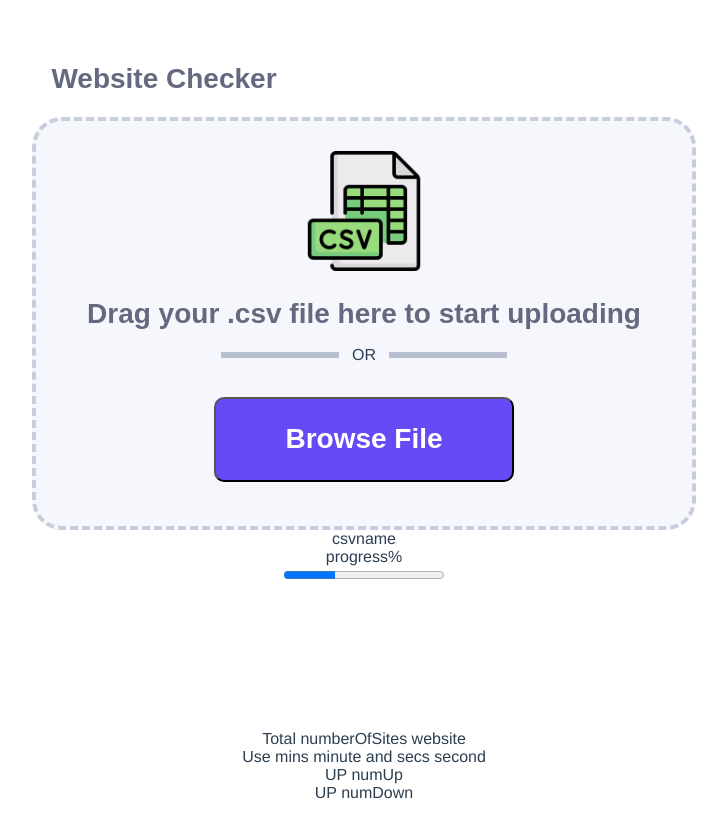
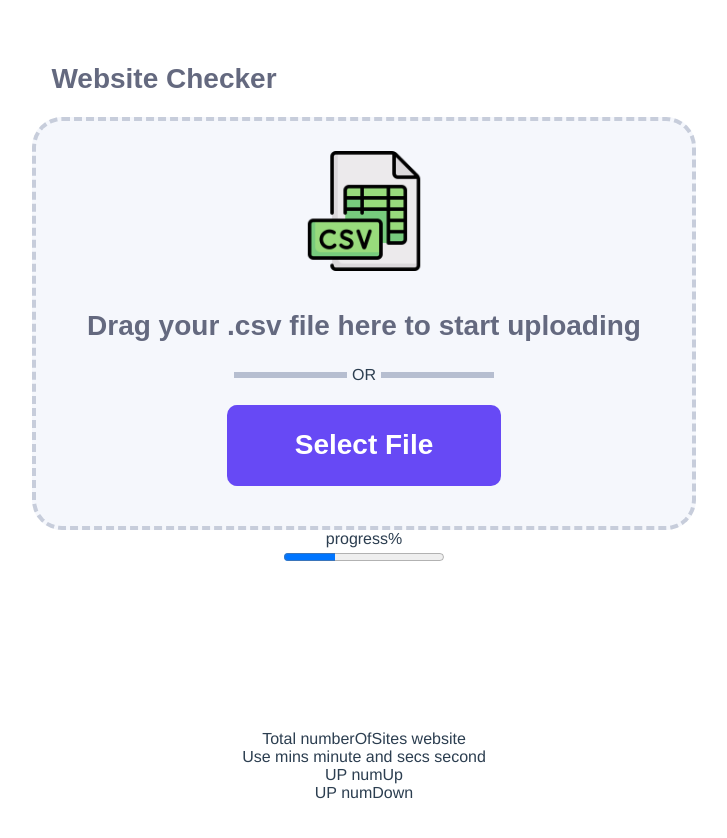
Before and after one commit to parmcoder/website-checker-frontend, a Vue app: page / in a window 1280 px wide. Shown: the top 838 px of the page, without its empty margins (276-1003 px from the left). Built offline with nearby package versions, Linux system fonts and the light colour scheme; no server answers.

Commit message:
feat: connected with backend

```diff
--- a/package.json
+++ b/package.json
@@ -11,8 +11,11 @@
     "lint:style": "stylelint src/**/*.{css,scss,vue}"
   },
   "dependencies": {
+    "axios": "^0.27.2",
     "pinia": "^2.0.17",
-    "vue": "^3.2.0"
+    "sass": "^1.54.3",
+    "vue": "^3.2.0",
+    "vue-axios": "^3.4.1"
   },
   "devDependencies": {
     "@typescript-eslint/eslint-plugin": "^4.28.2",
--- /dev/null
+++ b/src/components/Core/DropZone.vue
@@ -0,0 +1,117 @@
+<template>
+  <div
+    :class="{ 'active-dropzone': active }"
+    class="dropzone"
+    @dragenter.prevent="toggleActive"
+    @dragleave.prevent="toggleActive"
+    @dragover.prevent
+    @drop.prevent="toggleActive"
+  >
+    <img
+      class="image-frame"
+      alt="Vue logo"
+      src="@/assets/csv.png"
+      placeholder="Image of CSV?"
+    />
+    <div class="text">Drag your .csv file here to start uploading</div>
+    <div class="center">
+      <Line />
+      <div class="safe-text">OR</div>
+      <Line />
+    </div>
+    <label class="text center" for="dropzoneFile">Select File</label>
+    <input id="dropzoneFile" type="file" class="dropzoneFile" />
+  </div>
+</template>
+
+<script lang="ts">
+  import { ref } from 'vue'
+  import Line from '@/components/Decorators/Line.vue'
+  export default {
+    name: 'DropZone',
+    components: {
+      Line,
+    },
+    setup() {
+      const active = ref(false)
+      const toggleActive = () => {
+        active.value = !active.value
+      }
+      return { active, toggleActive }
+    },
+  }
+</script>
+
+<style scoped lang="scss">
+  .center {
+    display: flex;
+    align-items: center;
+    align-content: center;
+    justify-content: center;
+  }
+
+  .text {
+    font-family: Arial, Helvetica, sans-serif;
+    font-style: normal;
+    font-weight: 600;
+    font-size: 28px;
+    line-height: 38px;
+    color: #64697f;
+  }
+
+  .safe-text {
+    margin: 2%;
+  }
+
+  .image-frame {
+    /* display: relative; */
+    height: 120px;
+    margin-top: 30px;
+    margin-bottom: 20px;
+  }
+
+  input[type='file'] {
+    display: none;
+  }
+
+  .active-dropzone {
+    color: #fff;
+    border-color: #fff;
+    background-color: #6a9aad;
+
+    label {
+      background-color: #fff;
+      color: #41b883;
+    }
+  }
+
+  .dropzone {
+    width: 656px;
+    height: 405px;
+    display: flex;
+    flex-direction: column;
+    justify-content: center;
+    align-items: center;
+    row-gap: 16px;
+    transition: 0.3s ease all;
+
+    label {
+      padding: 8px 12px;
+      color: #fff;
+      border-radius: 10px;
+      margin: 0 2px 40px 2px;
+      height: 85px;
+      width: 250px;
+      background: #6749f5;
+      transition: 0.3s ease all;
+    }
+
+    label:hover {
+      background: #563dd4;
+    }
+
+    input {
+      display: none;
+    }
+  }
+</style>
--- a/src/components/Displays/FileUploadDisplay.vue
+++ b/src/components/Displays/FileUploadDisplay.vue
@@ -1,6 +1,6 @@
 <template>
   <div class="box">
-    <div>csvname</div>
+    <div>{{ name }}</div>
     <div>progress%</div>
     <progress id="file" value="32" max="100">32%</progress>
   </div>
@@ -10,6 +10,12 @@
   import { defineComponent } from 'vue'
   export default defineComponent({
     name: 'FileUploadDisplay',
+    props: {
+      name: {
+        type: String,
+        required: true,
+      },
+    },
   })
 </script>
 
--- a/src/views/CsvFileUploader.vue
+++ b/src/views/CsvFileUploader.vue
@@ -1,65 +1,66 @@
 <template>
-  <h1 class="text" style="margin-right: 400px;">Website Checker</h1>
-
+  <h1 class="text" style="margin-right: 400px">Website Checker</h1>
   <div class="box container">
-    <img class="image-frame" alt="Vue logo" src="@/assets/csv.png" placeholder="Image of CSV?" />
-    <div class="text">Drag your .csv file here to start uploading</div>
-    <div class="center">
-      <Line />
-      <div class="safe-text">OR</div>
-      <Line />
+    <DropZone @drop.prevent="drop" @change="uploadFile" />
   </div>
-    <button class="text" @click="doubleIncrement">Browse File</button>
-    <input id="dropzoneFile" type="file" />
-  </div>
-
-  <FileUploadDisplay />
+  <FileUploadDisplay :name="dropzoneFile.name" />
   <WebsiteResults />
 </template>
 
 <script lang="ts">
-import { defineComponent, computed } from 'vue'
-import Line from '@/components/Decorators/Line.vue'
+  import { defineComponent, ref } from 'vue'
   import FileUploadDisplay from '@/components/Displays/FileUploadDisplay.vue'
   import WebsiteResults from '@/components/Displays/WebsiteResults.vue'
-import { useCounterStore } from '@/stores/counter'
+  import DropZone from '@/components/Core/DropZone.vue'
 
   export default defineComponent({
     name: 'CsvFileUploader',
     components: {
-    Line,
       FileUploadDisplay,
       WebsiteResults,
+      DropZone,
     },
     setup: () => {
-    const store = useCounterStore()
+      const url = import.meta.env.VITE_API_BASE_URL
 
-    const { increment, doubleIncrement } = store
+      let dropzoneFile = ref('')
+
+      const drop = (e: { dataTransfer: { files: string[] } }) => {
+        dropzoneFile.value = e.dataTransfer.files[0]
+      }
+
+      const selectedFile = () => {
+        dropzoneFile.value = document.querySelector('.dropzoneFile')?.files[0]
+      }
+
+      const uploadFile = async () => {
+        dropzoneFile.value = document.querySelector('.dropzoneFile')?.files[0]
+
+        const formData = new FormData()
+
+        formData.append('file', dropzoneFile.value)
+
+        console.log(url + '/csv')
+
+        const response = await fetch(url + '/csv', {
+          method: 'POST',
+          body: formData,
+        })
+        const responseJson = await response.json()
+        console.log(responseJson)
+      }
 
       return {
-      doubleValue: computed(() => store.doubleCount),
-      increment,
-      doubleIncrement,
+        dropzoneFile,
+        drop,
+        selectedFile,
+        uploadFile,
       }
     },
   })
 </script>
 
 <style scoped>
-.image-frame {
-  /* display: relative; */
-  height: 120px;
-  margin-top: 30px;
-  margin-bottom: 20px;
-}
-
-.center {
-  display: flex;
-  align-items: center;
-  align-content: center;
-  justify-content: center;
-}
-
   .text {
     font-family: Arial, Helvetica, sans-serif;
     font-style: normal;
@@ -73,10 +74,6 @@ export default defineComponent({
     margin: auto;
   }
 
-.safe-text {
-  margin: 2%;
-}
-
   .container {
     width: 656px;
     height: 405px;
@@ -84,24 +81,4 @@ export default defineComponent({
     border: 4px dashed #c7cddb;
     border-radius: 30px;
   }
-
-button {
-  background: #6749f5;
-  border-radius: 10px;
-  margin: 20px 2px 2px 2px;
-  height: 85px;
-  width: 300px;
-}
-
-button:hover {
-  background: rgb(68, 47, 173);
-}
-
-button.text {
-  color: white;
-}
-
-input[type='file'] {
-  display: none;
-}
 </style>
```
Also changed, not shown: mock/test.csv (added), 2 other files (tests, documents, lock files or other folders). Lines whose indentation alone changed are shown as unchanged.
